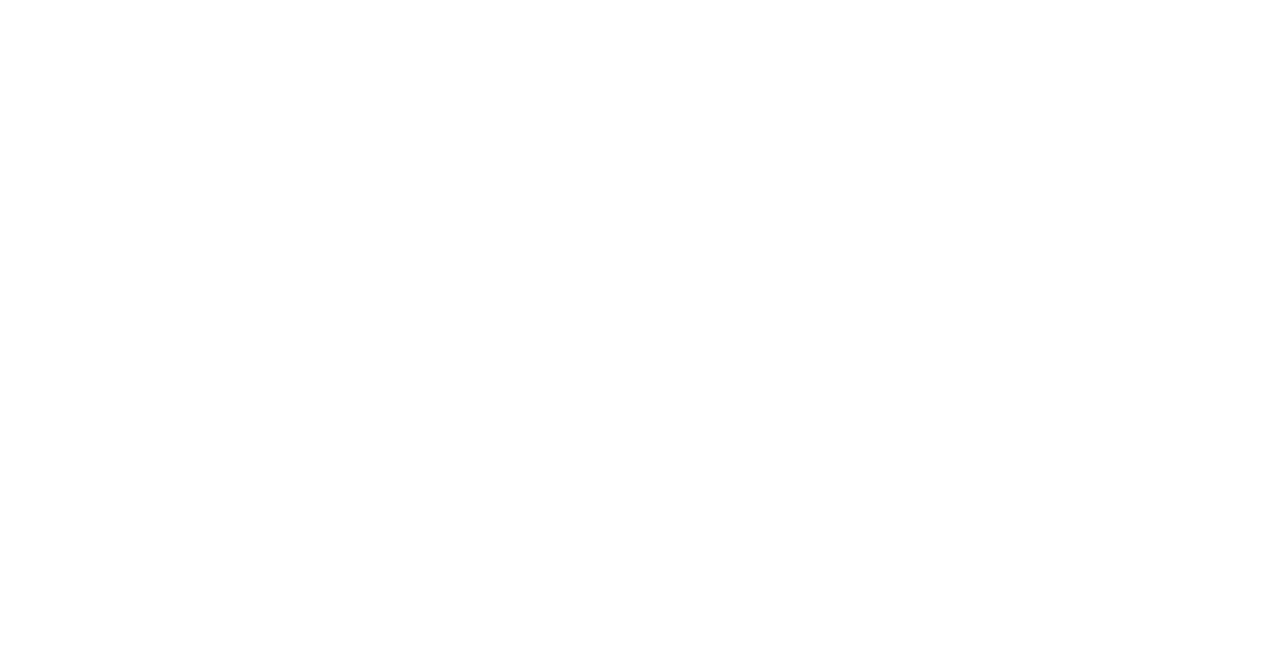
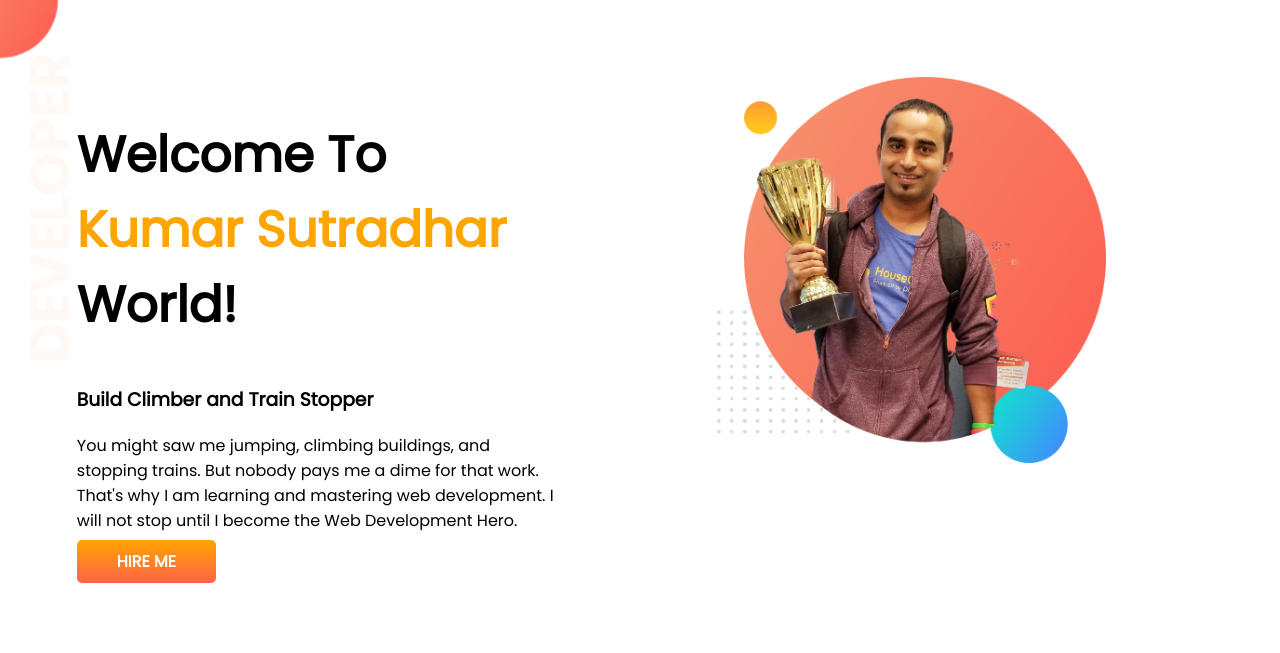
Before and after one commit to AmitKumarSutradhar/developer-portfolio, a plain HTML site: page index.html in a window 1280 px wide. Drawn offline with Linux system fonts and the light colour scheme.

Commit message:
header section

```diff
--- a/index.html
+++ b/index.html
@@ -5,9 +5,24 @@
     <meta http-equiv="X-UA-Compatible" content="IE=edge">
     <meta name="viewport" content="width=device-width, initial-scale=1.0">
     <title>Portfolio of Amit Kumar Sutradhar</title>
+    <link rel="preconnect" href="https://fonts.googleapis.com">
+    <link rel="preconnect" href="https://fonts.gstatic.com" crossorigin>
+    <link href="https://fonts.googleapis.com/css2?family=Poppins&display=swap" rel="stylesheet">
+
     <link rel="stylesheet" href="style.css">
 </head>
 <body>
-
+    <section class="top-banner">
+        <div class="half-width">
+            <h1>Welcome To <br>
+            <span class="orange-color">Kumar Sutradhar</span> World!</h1>
+            <h3>Build Climber and Train Stopper</h3>
+            <p>You might saw me jumping, climbing buildings, and stopping trains. But nobody pays me a dime for that work. That's why I am learning and mastering web development. I will not stop until I become the Web Development Hero.</p>
+            <a class="link-button" targer="_blank" href="#">HIRE ME</a>
+        </div>
+        <div class="half-width">
+            <img src="images/jhankar.png" alt="">
+        </div>
+    </section>
 </body>
 </html>
--- a/style.css
+++ b/style.css
@@ -0,0 +1,36 @@
+*{
+
+}
+body{
+    font-family: 'Poppins', sans-serif;
+    padding: 0;
+    margin: 0;
+}
+h1{
+    font-size: 50px;
+}
+.orange-color{
+    color: orange;
+}
+section{
+    display: flex;
+}
+.half-width{
+    width: 50%;
+    padding: 6%;
+}
+.half-width img{
+    width: 80%;
+}
+.link-button{
+    text-decoration: none;
+    color: white;
+    background-image: linear-gradient(orange,tomato);
+    padding: 10px 40px;
+    border-radius: 5px;
+    font-weight: 700;
+}
+.top-banner{
+    background-image: url("images/top-banner.png");
+    background-repeat: no-repeat;
+}
```
Also changed, not shown: images/dream-bg.png (added), images/exp-bg.png (added), images/jhankar.png (added), images/jhankar2.png (added), images/my-bg.png (added), images/my-bg2.png (added), images/top-banner.png (added), 7 other files.
